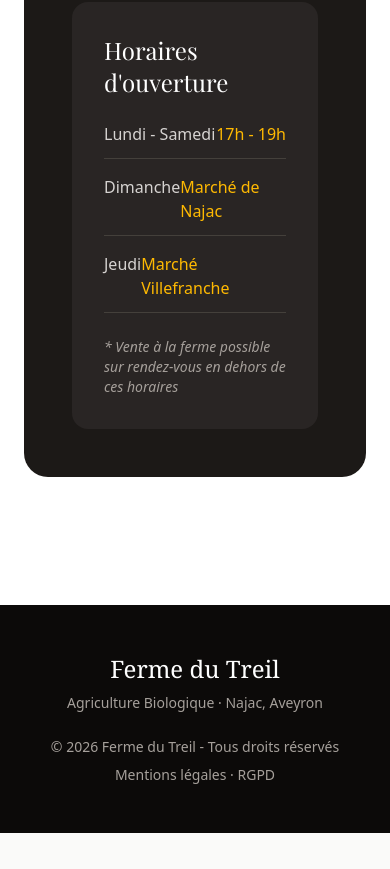
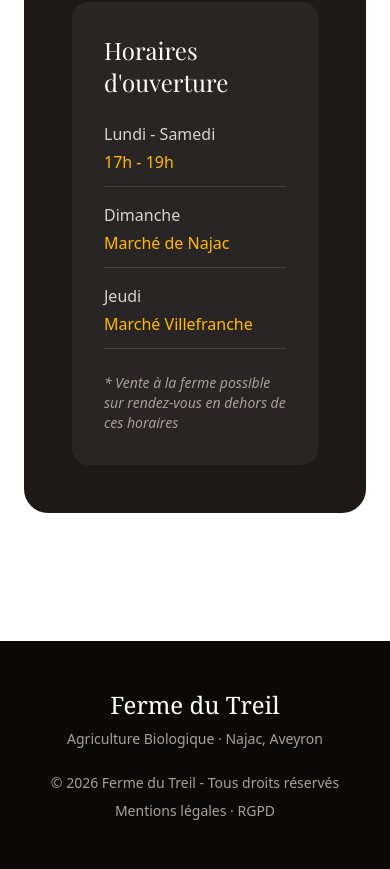
Before and after one commit to mikaelvery/fromagesdebrebisnajac, a Next.js app: page / in a window 390 px wide. Shown: the part 7780-8649 px from the top of the page. Before the commit the page ends 8613 px from the top, so only its background shows below. Built offline with nearby package versions, Linux system fonts and the light colour scheme; a web font is replaced by a local one.

Commit message:
espacement entre les jours de marché

```diff
--- a/components/ContactSection.js
+++ b/components/ContactSection.js
@@ -26,7 +26,6 @@ export default function ContactSection() {
       time: 'Place du village',
       note: 'Ambiance médiévale garantie',
     },
-
   ]
 
   return (
@@ -108,15 +107,15 @@ export default function ContactSection() {
             <div className="bg-stone-800 rounded-2xl p-8">
               <h4 className="text-2xl font-serif mb-6">Horaires d&apos;ouverture</h4>
               <div className="space-y-4 text-stone-300">
-                <div className="flex justify-between border-b border-stone-700 pb-3">
+                <div className="flex flex-col sm:flex-row sm:justify-between gap-1 sm:gap-0 border-b border-stone-700 pb-3">
                   <span>Lundi - Samedi</span>
                   <span className="text-amber-400 font-medium">17h - 19h</span>
                 </div>
-                <div className="flex justify-between border-b border-stone-700 pb-3">
+                <div className="flex flex-col sm:flex-row sm:justify-between gap-1 sm:gap-0 border-b border-stone-700 pb-3">
                   <span>Dimanche</span>
                   <span className="text-amber-400 font-medium">Marché de Najac</span>
                 </div>
-                <div className="flex justify-between border-b border-stone-700 pb-3">
+                <div className="flex flex-col sm:flex-row sm:justify-between gap-1 sm:gap-0 border-b border-stone-700 pb-3">
                   <span>Jeudi</span>
                   <span className="text-amber-400 font-medium">Marché Villefranche</span>
                 </div>
```
